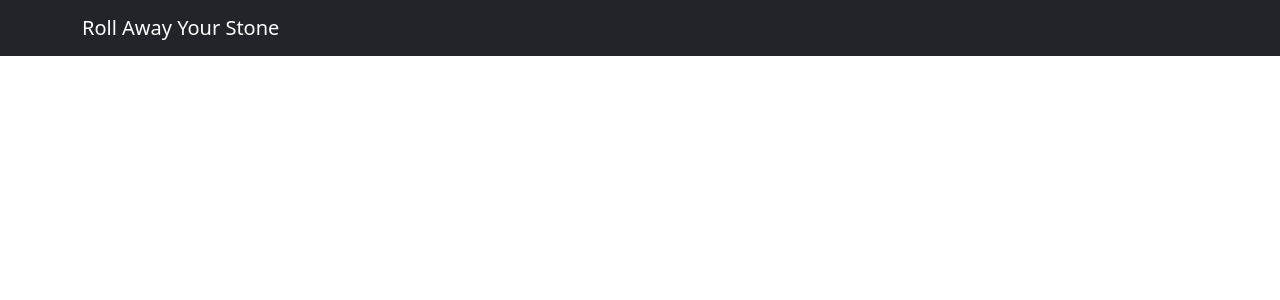
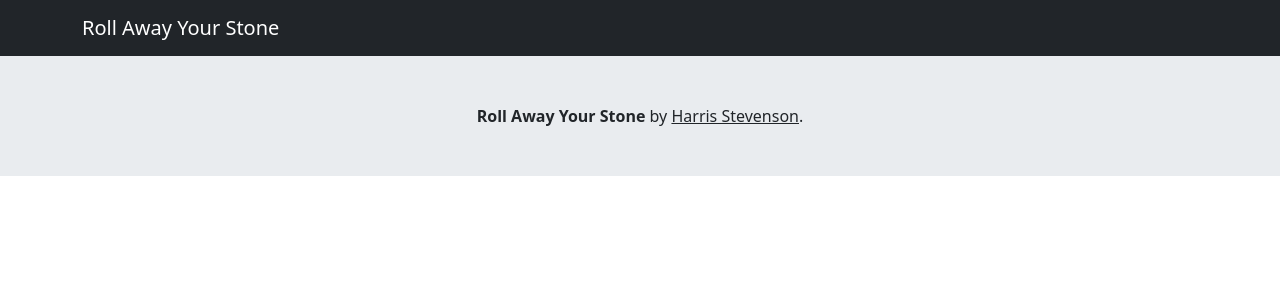
Before and after one commit to Harris6144/roll-away-your-stone, an Angular app: page / in a window 1280 px wide. Shown: the top 300 px of the page. Built offline with nearby package versions, Linux system fonts and the light colour scheme.

Commit message:
Create footer component

```diff
--- a/src/app/app.component.html
+++ b/src/app/app.component.html
@@ -1,2 +1,3 @@
 <nav app-navbar></nav>
 <router-outlet />
+<footer app-footer></footer>
--- a/src/app/app.component.ts
+++ b/src/app/app.component.ts
@@ -2,10 +2,11 @@ import { Component } from '@angular/core';
 import { RouterOutlet } from '@angular/router';
 
 import { NavbarComponent } from './core/navbar/navbar.component';
+import { FooterComponent } from './core/footer/footer.component';
 
 @Component({
   selector: 'app-root',
-  imports: [RouterOutlet, NavbarComponent],
+  imports: [RouterOutlet, NavbarComponent, FooterComponent],
   templateUrl: './app.component.html'
 })
 export class AppComponent {
--- /dev/null
+++ b/src/app/core/footer/footer.component.html
@@ -0,0 +1,5 @@
+<div class="container">
+  <div class="text-center">
+    <strong>Roll Away Your Stone</strong> by <a class="text-reset" href="http://harris6144.com" target="_blank" rel="noopener noreferrer">Harris Stevenson</a>.
+  </div>
+</div>
--- /dev/null
+++ b/src/app/core/footer/footer.component.ts
@@ -0,0 +1,13 @@
+import { Component } from '@angular/core';
+
+@Component({
+  selector: 'footer[app-footer]',
+  imports: [],
+  templateUrl: './footer.component.html',
+  host: {
+    'class': 'bg-body-secondary px-3 py-5'
+  }
+})
+export class FooterComponent {
+
+}
```
